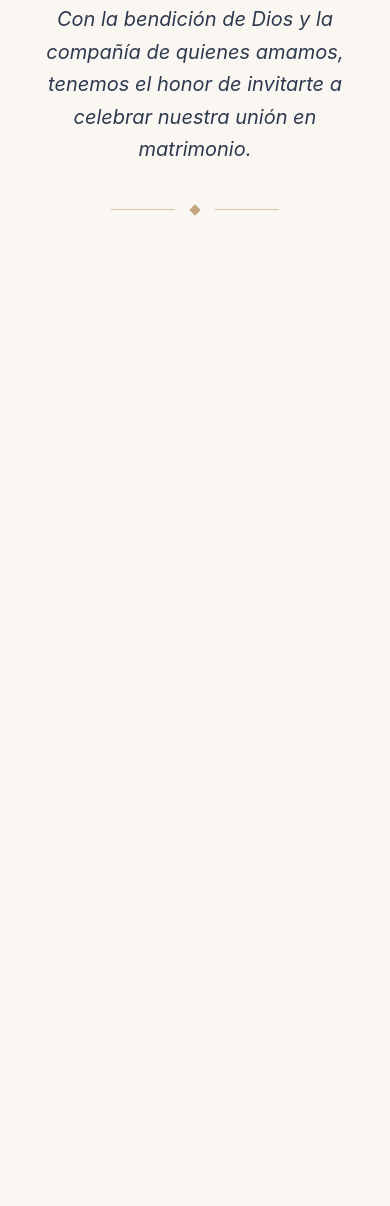
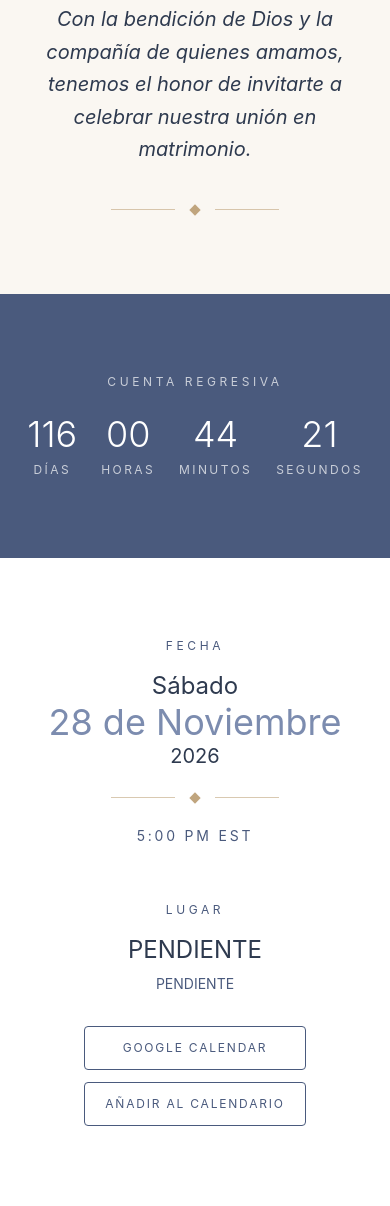
Before and after one commit to Annimus1/ricardo-genesis-wedding, an Astro site: page / in a window 390 px wide. Shown: the part 969-2175 px from the top of the page. Before the commit the page ends 1263 px from the top, so only its background shows below. Built offline with nearby package versions, Linux system fonts and the light colour scheme; Astro itself is replaced by a stand-in of ours.

Commit message:
feat(countdown-fecha-lugar): secciones 3-4 (cuenta regresiva y fecha/lugar)
Countdown.astro deriva todo de weddingDateISO (offset explicito -05:00), sin
calculos manuales de huso horario: cada visitante cuenta hasta el mismo
instante UTC real. Solo el bloque de dias es accesible via aria-live="polite";
horas/minutos/segundos quedan aria-hidden para no saturar al lector de
pantalla cada tick. FechaLugar.astro genera el enlace de Google Calendar y
el .ics (src/lib/calendar.ts) de forma estatica en build, sin depender de JS.

```diff
--- /dev/null
+++ b/src/components/Countdown.astro
@@ -0,0 +1,46 @@
+---
+import Section from './Section.astro';
+import { weddingDateISO } from '../data/wedding';
+---
+
+<Section id="countdown" background="deep">
+	<div class="text-center">
+		<p class="font-label text-xs tracking-[0.3em] text-white/70 uppercase">Cuenta regresiva</p>
+
+		<div
+			id="countdown-root"
+			class="mt-6 flex flex-wrap justify-center gap-6 sm:gap-10"
+			data-wedding-date={weddingDateISO}
+		>
+			<!--
+				Solo el bloque de días queda expuesto a lectores de pantalla (aria-live="polite"):
+				cambia como máximo una vez al día. Horas/minutos/segundos se marcan aria-hidden
+				para no renarrar cada segundo, aunque sigan actualizándose visualmente.
+			-->
+			<div class="flex flex-col items-center">
+				<span class="font-label text-4xl font-light text-white sm:text-6xl" data-unit="days" aria-live="polite">
+					--
+				</span>
+				<span class="mt-2 font-label text-xs tracking-[0.2em] text-white/70 uppercase">Días</span>
+			</div>
+			<div class="flex flex-col items-center" aria-hidden="true">
+				<span class="font-label text-4xl font-light text-white sm:text-6xl" data-unit="hours">--</span>
+				<span class="mt-2 font-label text-xs tracking-[0.2em] text-white/70 uppercase">Horas</span>
+			</div>
+			<div class="flex flex-col items-center" aria-hidden="true">
+				<span class="font-label text-4xl font-light text-white sm:text-6xl" data-unit="minutes">--</span>
+				<span class="mt-2 font-label text-xs tracking-[0.2em] text-white/70 uppercase">Minutos</span>
+			</div>
+			<div class="flex flex-col items-center" aria-hidden="true">
+				<span class="font-label text-4xl font-light text-white sm:text-6xl" data-unit="seconds">--</span>
+				<span class="mt-2 font-label text-xs tracking-[0.2em] text-white/70 uppercase">Segundos</span>
+			</div>
+		</div>
+
+		<p id="countdown-done" class="mt-6 font-serif text-2xl text-white" hidden>¡Hoy nos casamos!</p>
+	</div>
+</Section>
+
+<script>
+	import '../scripts/countdown.ts';
+</script>
--- /dev/null
+++ b/src/components/LinkButton.astro
@@ -0,0 +1,30 @@
+---
+interface Props {
+	href: string;
+	external?: boolean;
+	download?: string;
+	variant?: 'outline' | 'solid';
+	class?: string;
+}
+
+const { href, external = false, download, variant = 'outline', class: className } = Astro.props;
+
+const variantClass = {
+	outline: 'border border-deep text-deep hover:bg-deep hover:text-white',
+	solid: 'border border-deep bg-deep text-white hover:bg-ink hover:border-ink',
+}[variant];
+---
+
+<a
+	href={href}
+	download={download}
+	target={external ? '_blank' : undefined}
+	rel={external ? 'noopener noreferrer' : undefined}
+	class:list={[
+		'inline-flex min-h-11 items-center justify-center gap-2 rounded-sm px-5 font-label text-xs tracking-[0.15em] uppercase transition-colors duration-200 focus-visible:outline focus-visible:outline-2 focus-visible:outline-offset-2 focus-visible:outline-deep',
+		variantClass,
+		className,
+	]}
+>
+	<slot />
+</a>
--- a/src/components/Section.astro
+++ b/src/components/Section.astro
@@ -1,7 +1,7 @@
 ---
 interface Props {
 	id?: string;
-	background?: 'ivory' | 'sky' | 'mist' | 'white';
+	background?: 'ivory' | 'sky' | 'mist' | 'white' | 'deep';
 	/** Desactivar en secciones que deben estar visibles de inmediato, como el hero. */
 	reveal?: boolean;
 	class?: string;
@@ -14,6 +14,7 @@ const bgClass = {
 	sky: 'bg-sky',
 	mist: 'bg-mist',
 	white: 'bg-white',
+	deep: 'bg-deep',
 }[background];
 ---
 
--- /dev/null
+++ b/src/components/secciones/FechaLugar.astro
@@ -0,0 +1,58 @@
+---
+import Section from '../Section.astro';
+import Ornament from '../Ornament.astro';
+import LinkButton from '../LinkButton.astro';
+import { couple, weddingDateISO, weddingDateDisplay, venue, eventDurationHours } from '../../data/wedding';
+import { buildGoogleCalendarUrl, buildIcsDataUri } from '../../lib/calendar';
+
+const start = new Date(weddingDateISO);
+const end = new Date(start.getTime() + eventDurationHours * 60 * 60 * 1000);
+
+const eventTitle = `Boda de ${couple.groomFirstName} y ${couple.brideFirstName}`;
+const eventDescription = `Acompáñanos a celebrar la boda de ${couple.groom} y ${couple.bride}.`;
+const location = venue.addressLine === 'PENDIENTE' ? venue.name : `${venue.name}, ${venue.addressLine}`;
+
+const calendarEvent = { title: eventTitle, description: eventDescription, location, start, end };
+const googleCalendarUrl = buildGoogleCalendarUrl(calendarEvent);
+const icsHref = buildIcsDataUri(calendarEvent, `boda-${couple.groomFirstName}-${couple.brideFirstName}-${start.getTime()}@ricardo-genesis-wedding`);
+const icsFilename = `Boda-${couple.groomFirstName}-${couple.brideFirstName}.ics`;
+
+const hasMapsUrl = venue.mapsUrl !== 'PENDIENTE';
+---
+
+<Section id="fecha-lugar" background="white">
+	<div class="grid gap-14 sm:grid-cols-2">
+		<div class="text-center sm:text-left">
+			<p class="font-label text-xs tracking-[0.3em] text-deep uppercase">Fecha</p>
+			<p class="mt-4 font-serif text-2xl text-ink">{weddingDateDisplay.weekday}</p>
+			<p class="font-serif text-4xl text-dusty sm:text-5xl">
+				{weddingDateDisplay.day} de {weddingDateDisplay.month}
+			</p>
+			<p class="font-serif text-xl text-ink">{weddingDateDisplay.year}</p>
+			<Ornament class="my-6 sm:justify-start" />
+			<p class="font-label text-sm tracking-[0.2em] text-deep uppercase">
+				{weddingDateDisplay.time} {weddingDateDisplay.timezone}
+			</p>
+		</div>
+
+		<div class="text-center sm:text-left">
+			<p class="font-label text-xs tracking-[0.3em] text-deep uppercase">Lugar</p>
+			<p class="mt-4 font-serif text-2xl text-ink">{venue.name}</p>
+			<p class="mt-2 font-label text-sm text-deep">{venue.addressLine}</p>
+
+			<div class="mt-8 flex flex-col items-center gap-3 sm:items-start">
+				{
+					hasMapsUrl && (
+						<LinkButton href={venue.mapsUrl} external class="w-full sm:w-auto">
+							Cómo llegar
+						</LinkButton>
+					)
+				}
+				<div class="flex flex-col gap-3 sm:flex-row">
+					<LinkButton href={googleCalendarUrl} external>Google Calendar</LinkButton>
+					<LinkButton href={icsHref} download={icsFilename}>Añadir al calendario</LinkButton>
+				</div>
+			</div>
+		</div>
+	</div>
+</Section>
--- a/src/data/wedding.ts
+++ b/src/data/wedding.ts
@@ -25,6 +25,9 @@ export const parents = {
  * Todo lo derivado de la fecha (countdown, .ics, Google Calendar) debe leer esta constante.
  */
 export const weddingDateISO = '2026-11-28T17:00:00-05:00';
+
+/** Duración estimada del evento, usada para el DTEND del .ics y el enlace de Google Calendar. */
+export const eventDurationHours = 6;
 
 export const weddingDateDisplay = {
   weekday: 'Sábado',
--- /dev/null
+++ b/src/lib/calendar.ts
@@ -0,0 +1,55 @@
+/** Utilidades para generar enlaces de calendario a partir de un único rango de fechas. */
+
+type CalendarEvent = {
+  title: string;
+  description: string;
+  location: string;
+  start: Date;
+  end: Date;
+};
+
+function toIcsUtc(date: Date): string {
+  return date.toISOString().replace(/[-:]/g, '').replace(/\.\d{3}Z$/, 'Z');
+}
+
+/** Escapa texto según RFC 5545 (comas, punto y coma, backslash y saltos de línea). */
+function escapeIcsText(text: string): string {
+  return text
+    .replace(/\\/g, '\\\\')
+    .replace(/;/g, '\\;')
+    .replace(/,/g, '\\,')
+    .replace(/\n/g, '\\n');
+}
+
+export function buildGoogleCalendarUrl({ title, description, location, start, end }: CalendarEvent): string {
+  const params = new URLSearchParams({
+    action: 'TEMPLATE',
+    text: title,
+    dates: `${toIcsUtc(start)}/${toIcsUtc(end)}`,
+    details: description,
+    location,
+  });
+
+  return `https://calendar.google.com/calendar/render?${params.toString()}`;
+}
+
+export function buildIcsDataUri({ title, description, location, start, end }: CalendarEvent, uid: string): string {
+  const lines = [
+    'BEGIN:VCALENDAR',
+    'VERSION:2.0',
+    'PRODID:-//Ricardo y Genesis//Boda//ES',
+    'CALSCALE:GREGORIAN',
+    'BEGIN:VEVENT',
+    `UID:${uid}`,
+    `DTSTAMP:${toIcsUtc(new Date())}`,
+    `DTSTART:${toIcsUtc(start)}`,
+    `DTEND:${toIcsUtc(end)}`,
+    `SUMMARY:${escapeIcsText(title)}`,
+    `DESCRIPTION:${escapeIcsText(description)}`,
+    `LOCATION:${escapeIcsText(location)}`,
+    'END:VEVENT',
+    'END:VCALENDAR',
+  ].join('\r\n');
+
+  return `data:text/calendar;charset=utf-8,${encodeURIComponent(lines)}`;
+}
--- a/src/pages/index.astro
+++ b/src/pages/index.astro
@@ -2,6 +2,8 @@
 import Base from '../layouts/Base.astro';
 import Hero from '../components/secciones/Hero.astro';
 import InvitacionFormal from '../components/secciones/InvitacionFormal.astro';
+import Countdown from '../components/Countdown.astro';
+import FechaLugar from '../components/secciones/FechaLugar.astro';
 import { couple, weddingDateDisplay } from '../data/wedding';
 
 const title = `${couple.groomFirstName} & ${couple.brideFirstName} · ${weddingDateDisplay.day} ${weddingDateDisplay.month} ${weddingDateDisplay.year}`;
@@ -10,5 +12,7 @@ const title = `${couple.groomFirstName} & ${couple.brideFirstName} · ${weddingD
 <Base title={title}>
 	<Hero />
 	<InvitacionFormal />
-	<!-- Las secciones 3-10 llegan en las siguientes features. -->
+	<Countdown />
+	<FechaLugar />
+	<!-- Las secciones 5-10 llegan en las siguientes features. -->
 </Base>
--- /dev/null
+++ b/src/scripts/countdown.ts
@@ -0,0 +1,43 @@
+// La fecha objetivo se lee de data-wedding-date (ISO con offset explícito, ver src/data/wedding.ts).
+// new Date(iso) resuelve al instante UTC correcto sin importar la zona horaria del visitante,
+// así que no hace falta ningún cálculo manual de husos horarios aquí.
+const root = document.getElementById('countdown-root');
+
+if (root) {
+  const targetISO = root.dataset.weddingDate;
+  const target = targetISO ? new Date(targetISO).getTime() : NaN;
+  const doneEl = document.getElementById('countdown-done');
+
+  const unitEls = {
+    days: root.querySelector<HTMLElement>('[data-unit="days"]'),
+    hours: root.querySelector<HTMLElement>('[data-unit="hours"]'),
+    minutes: root.querySelector<HTMLElement>('[data-unit="minutes"]'),
+    seconds: root.querySelector<HTMLElement>('[data-unit="seconds"]'),
+  };
+
+  const pad = (n: number) => String(n).padStart(2, '0');
+
+  const tick = () => {
+    const diff = target - Date.now();
+
+    if (diff <= 0) {
+      root.hidden = true;
+      if (doneEl) doneEl.hidden = false;
+      clearInterval(intervalId);
+      return;
+    }
+
+    const days = Math.floor(diff / 86_400_000);
+    const hours = Math.floor((diff % 86_400_000) / 3_600_000);
+    const minutes = Math.floor((diff % 3_600_000) / 60_000);
+    const seconds = Math.floor((diff % 60_000) / 1000);
+
+    if (unitEls.days) unitEls.days.textContent = String(days);
+    if (unitEls.hours) unitEls.hours.textContent = pad(hours);
+    if (unitEls.minutes) unitEls.minutes.textContent = pad(minutes);
+    if (unitEls.seconds) unitEls.seconds.textContent = pad(seconds);
+  };
+
+  tick();
+  const intervalId: ReturnType<typeof setInterval> = setInterval(tick, 1000);
+}
```
